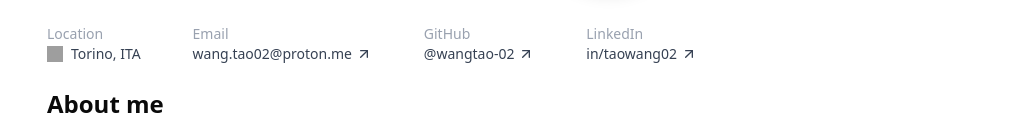
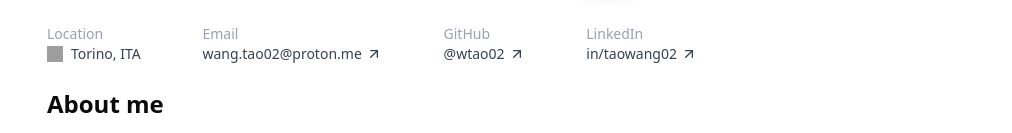
Before and after one commit to wangtao-02/portfolio, a Next.js app: page / in a window 1280 px wide. Shown: the part 268-401 px from the top of the page, without its empty margins (268-1280 px from the left). Built offline with nearby package versions, Linux system fonts and the light colour scheme; grey boxes are pictures that could not be loaded.

Commit message:
renamed github profile

```diff
--- a/components/my-links.tsx
+++ b/components/my-links.tsx
@@ -53,8 +53,8 @@ export const MyLinks: FunctionComponent = () => {
       <div>
         <LinkTitle>GitHub</LinkTitle>
         <div className="flex items-center justify-center text-muted-foreground">
-          <Link url="https://github.com/wangtao-02">
-            <p className="text-gray-700 dark:text-white">@wangtao-02</p>
+          <Link url="https://github.com/wtao-02">
+            <p className="text-gray-700 dark:text-white">@wtao02</p>
           </Link>
         </div>
       </div>
```
